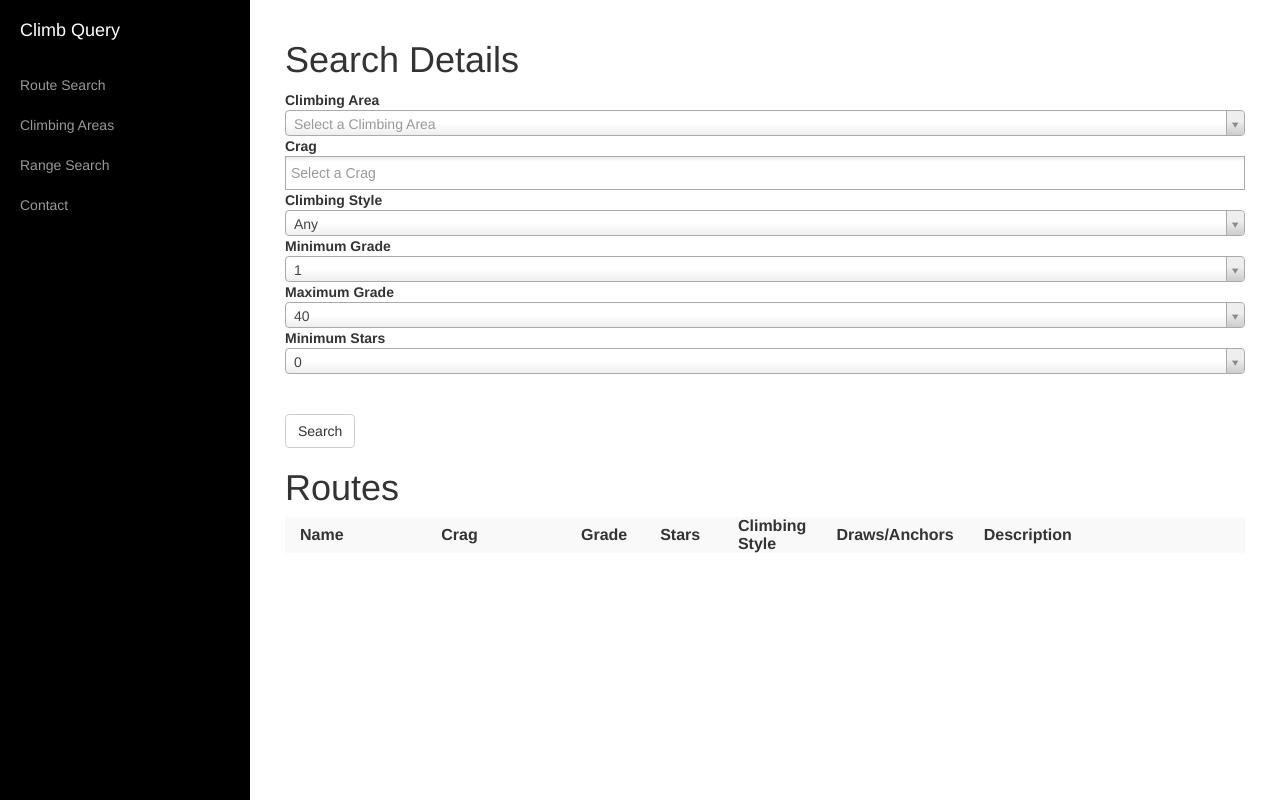
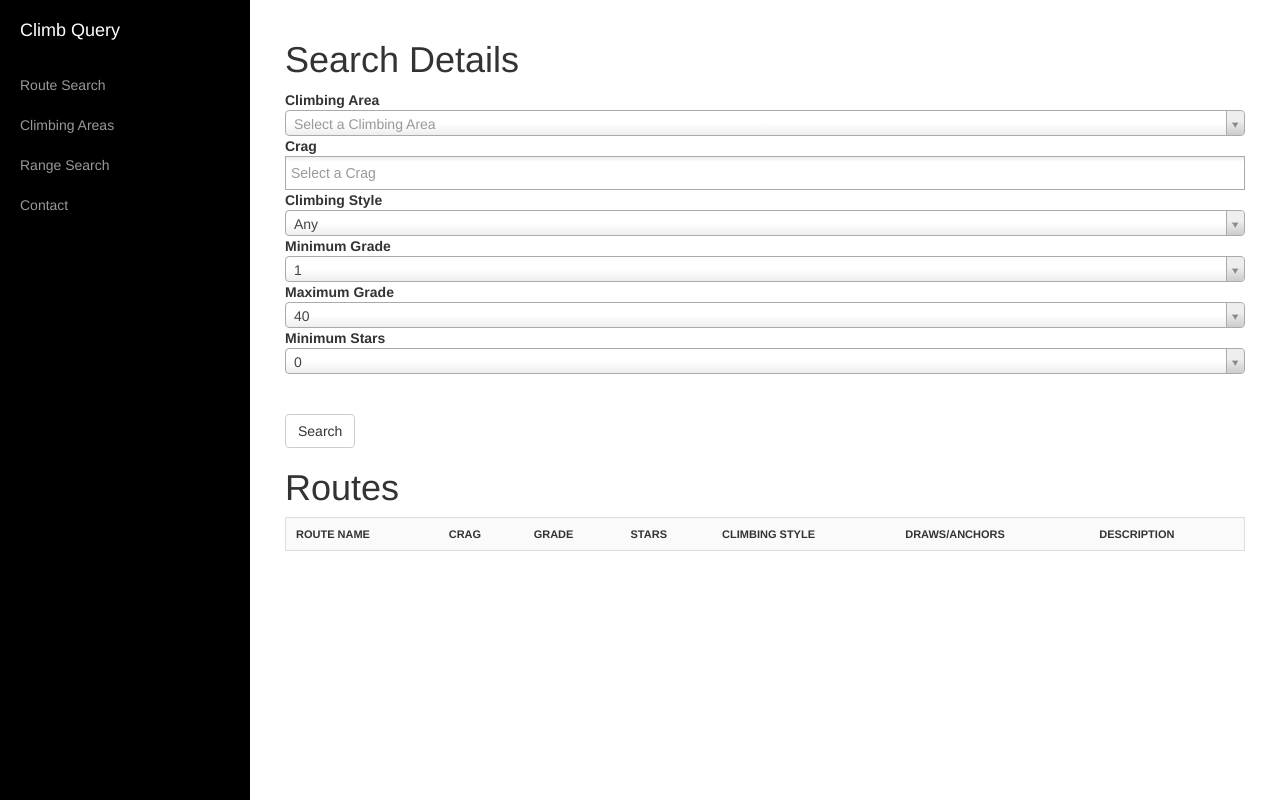
Before and after one commit to kbristow/ClimbQuery, a Django app: page /ClimbQueryWeb/Routes in a window 1280 px wide. Run offline with Django 3.2, Linux system fonts and the light colour scheme; data that the repository does not hold is empty; some libraries are stand-ins or nearby versions.

Commit message:
Removed stacktable implementation. Moved to a react responsive table instead.

```diff
--- a/ClimbQueryDjango/ClimbQueryWeb/static/ClimbQueryWeb/css/simple-sidebar.css
+++ b/ClimbQueryDjango/ClimbQueryWeb/static/ClimbQueryWeb/css/simple-sidebar.css
@@ -5,7 +5,6 @@
  */
 
 /* Toggle Styles */
-
 #wrapper {
     padding-left: 0;
     -webkit-transition: all 0.5s ease;
@@ -123,3 +122,75 @@
         margin-right: 0;
     }
 }
+
+.responsive-table {
+  width: 100%;
+  margin: 0;
+  padding: 0;
+  border-collapse: collapse;
+  border-spacing: 0;
+}
+.responsive-table thead {
+  visibility: hidden;
+  background: #fafafa;
+}
+@media screen and (min-width: 600px) {
+  .responsive-table thead {
+    visibility: visible;
+  }
+}
+.responsive-table tr {
+  border: 1px solid #dddddd;
+  border-bottom: 2px solid #dddddd;
+  padding: 5px;
+  margin-bottom: 10px;
+  display: block;
+}
+@media screen and (min-width: 600px) {
+  .responsive-table tr {
+    display: table-row;
+    border-bottom-width: 1px;
+    margin-bottom: 0;
+  }
+  .responsive-table tr:nth-child(even) {
+    background: #fafafa;
+  }
+}
+.responsive-table th,
+.responsive-table td {
+  padding: 10px;
+  text-align: left;
+}
+.responsive-table th {
+  text-transform: uppercase;
+  font-size: 11px;
+}
+.responsive-table td {
+  display: block;
+  text-align: right;
+  font-size: 13px;
+  border-bottom: 1px dotted #dddddd;
+}
+.responsive-table td:last-child {
+  border-bottom: none;
+}
+@media screen and (min-width: 600px) {
+  .responsive-table td {
+    display: table-cell;
+    text-align: left;
+    font-size: 14px;
+    border-bottom: none;
+  }
+}
+.responsive-table td:before {
+  content: attr(data-label);
+  float: left;
+  text-transform: uppercase;
+  font-weight: bold;
+}
+@media screen and (min-width: 600px) {
+  .responsive-table td:before {
+    content: "";
+    display: none;
+  }
+}
--- a/ClimbQueryDjango/ClimbQueryWeb/static/ClimbQueryWeb/js/routes.js
+++ b/ClimbQueryDjango/ClimbQueryWeb/static/ClimbQueryWeb/js/routes.js
@@ -1,96 +1,111 @@
-var Route = React.createClass({
+var RouteBuilder = function RouteBuilder(){
 
-    _getStarRepresentation: function(nStars){
+    function _getStarRepresentation (nStars){
         var stars = [];
         for (var i = 0; i < nStars; i ++){
             stars.push(<span className='glyphicon glyphicon-star'></span>);
         }
         return stars;
-    },
-    _getDraws: function(nDraws){
+    }
+
+    function _getDraws(nDraws){
         var draws = nDraws;
         if (parseInt(nDraws) == 0){
             draws = '-';
         }
         return draws;
+    }
+
+    function getRoute(fields, cragName) {
+        //var fields = this.props.route.fields;
+        var stars = _getStarRepresentation(fields.stars);
+        var draws = _getDraws(fields.draws);
+        return {
+            name: fields.name,
+            crag: cragName,
+            grade: fields.grade,
+            stars: stars,
+            style: fields.climbingStyle,
+            draws: draws,
+            description: fields.description
+        };
+    }
+
+    return {
+        getRouteData: getRoute
+    };
+
+};
+
+var RouteList;
+RouteList = React.createClass({
+
+    getInitialState: function () {
+        return {
+            routeRows: [],
+            headers: {
+                name: "Route Name",
+                crag: "Crag",
+                grade: "Grade",
+                stars: "Stars",
+                style: "Climbing Style",
+                draws: "Draws/Anchors",
+                description: "Description"
+            }
+        };
     },
 
-    render: function() {
-        var fields = this.props.route.fields;
-        var stars = this._getStarRepresentation(fields.stars);
-        var draws = this._getDraws(fields.draws);
-        return (
-            <tr>
-                <td>
-                    {fields.name}
-                </td>
-                <td>
-                    {this.props.getCragCallback(fields.crag)}
-                </td>
-                <td>
-                    {fields.grade}
-                </td>
-                <td>
-                    {stars}
-                </td>
-                <td>
-                    {fields.climbing_style}
-                </td>
-                <td>
-                    {draws}
-                </td>
-                <td>
-                    {fields.description}
-                </td>
-            </tr>
-        );
-    }
+    componentWillReceiveProps: function (nextProps){
+        var routeBuilder = RouteBuilder();
+        var routeTemp = [];
+        for (var i = 0; i < nextProps.routes.length; i ++){
+            var route = nextProps.routes[i];
+            routeTemp.push(routeBuilder.getRouteData(route.fields, this._getCrag(route.fields.crag)));
+        }
+        this.setState({
+            routeRows: routeTemp
+        });
+    },
 
-});
-
-var RouteList = React.createClass({
-
-    _getCrag: function(cragId){
-        if(this.props.crags.hasOwnProperty(cragId)){
+    _getCrag: function (cragId) {
+        if (this.props.crags.hasOwnProperty(cragId)) {
             return this.props.crags[cragId];
         }
         return cragId;
     },
 
-    render: function(){
-        var routeNodes = this.props.routes.map(function (route){
-            return (
-            <Route route={route} getCragCallback={this._getCrag}/>
-            );
-        }.bind(this));
+    _head: function() {
+        var columnValues = [];
+        for (var header in this.state.headers){
+            columnValues.push(<th>{this.state.headers[header]}</th>);
+        }
+        return (
+            <tr>{columnValues}</tr>
+        );
+    },
+
+    _rows: function() {
+        var returnValues = [];
+        for (var i = 0; i < this.state.routeRows.length; i ++ ){
+            var row = this.state.routeRows[i];
+            var columnValues = [];
+            for (var header in this.state.headers){
+                columnValues.push(<td data-label={this.state.headers[header]}>{row[header]}</td>);
+            }
+            returnValues.push(<tr>{columnValues}</tr>);
+        }
+       return returnValues;
+    },
+
+    render: function () {
         return (
             <div>
-                <table className="table-striped" id="RouteListTable">
+                <table className="responsive-table table-striped" id="RouteListTable">
+                    <thead>
+                    {this._head()}
+                    </thead>
                     <tbody>
-                        <tr>
-                            <th className="col-lg-2">
-                                Name
-                            </th>
-                            <th className="col-lg-2">
-                                Crag
-                            </th>
-                            <th className="col-lg-1">
-                                Grade
-                            </th>
-                            <th className="col-lg-1">
-                                Stars
-                            </th>
-                            <th className="col-lg-1">
-                                Climbing Style
-                            </th>
-                            <th className="col-lg-1">
-                                Draws/Anchors
-                            </th>
-                            <th className="col-lg-4">
-                                Description
-                            </th>
-                        </tr>
-                        {routeNodes}
+                    {this._rows()}
                     </tbody>
                 </table>
             </div>
@@ -104,13 +119,6 @@ var RouteListBox = React.createClass({
 
     getInitialState: function() {
         return {routes: [], crags: {}};
-    },
-
-    componentDidMount: function() {
-        $('#RouteListTable').stacktable();
-    },
-    componentDidUpdate: function(){
-        $('#RouteListTable').stacktable();
     },
 
     _onSearch: function(){
@@ -328,9 +336,6 @@ var ClimbingAreaSearch = React.createClass({
             }.bind(this)
         });
     },
-    _getSelectedClimbingArea:function(){
-        return $("#" + this.props.id).val();
-    },
 
     render: function(){
         return(
--- a/ClimbQueryDjango/ClimbQueryWeb/templates/ClimbQueryWeb/routes.html
+++ b/ClimbQueryDjango/ClimbQueryWeb/templates/ClimbQueryWeb/routes.html
@@ -5,30 +5,10 @@
 {% block css %}
     <link href="{% static 'js/select2-3.5.4/select2.css' %}" rel="stylesheet">
     <link href="{% static 'js/select2-3.5.4/select2-bootstrap.css' %}" rel="stylesheet">
-    <style type="text/css">
-        .stacktable { width: 100%; }
-        .st-head-row { padding-top: 1em; }
-        .st-head-row.st-head-row-main { font-size: 1.5em; padding-top: 0; }
-        .st-key { width: 49%; text-align: right; padding-right: 1%; }
-        .st-val { width: 49%; padding-left: 1%; }
-
-
-
-        /* RESPONSIVE EXAMPLE */
-
-        .stacktable.large-only { display: table; }
-        .stacktable.small-only { display: none; }
-
-        @media (max-width: 800px) {
-          .stacktable.large-only { display: none; }
-          .stacktable.small-only { display: table; }
-        }
-    </style>
 {% endblock %}
 
 
 {% block javascript %}
     <script src="{% static 'js/select2-3.5.4/select2.min.js' %}"></script>
-    <script src="{% static 'js/stacktable/stacktable.js' %}"></script>
-    <script type="text/jsx" src="{% static 'ClimbQueryWeb/js/routes.js' %}" />
+    <script type="text/jsx" src="{% static 'ClimbQueryWeb/js/routes.js' %}" ></script>
 {% endblock %}
```
